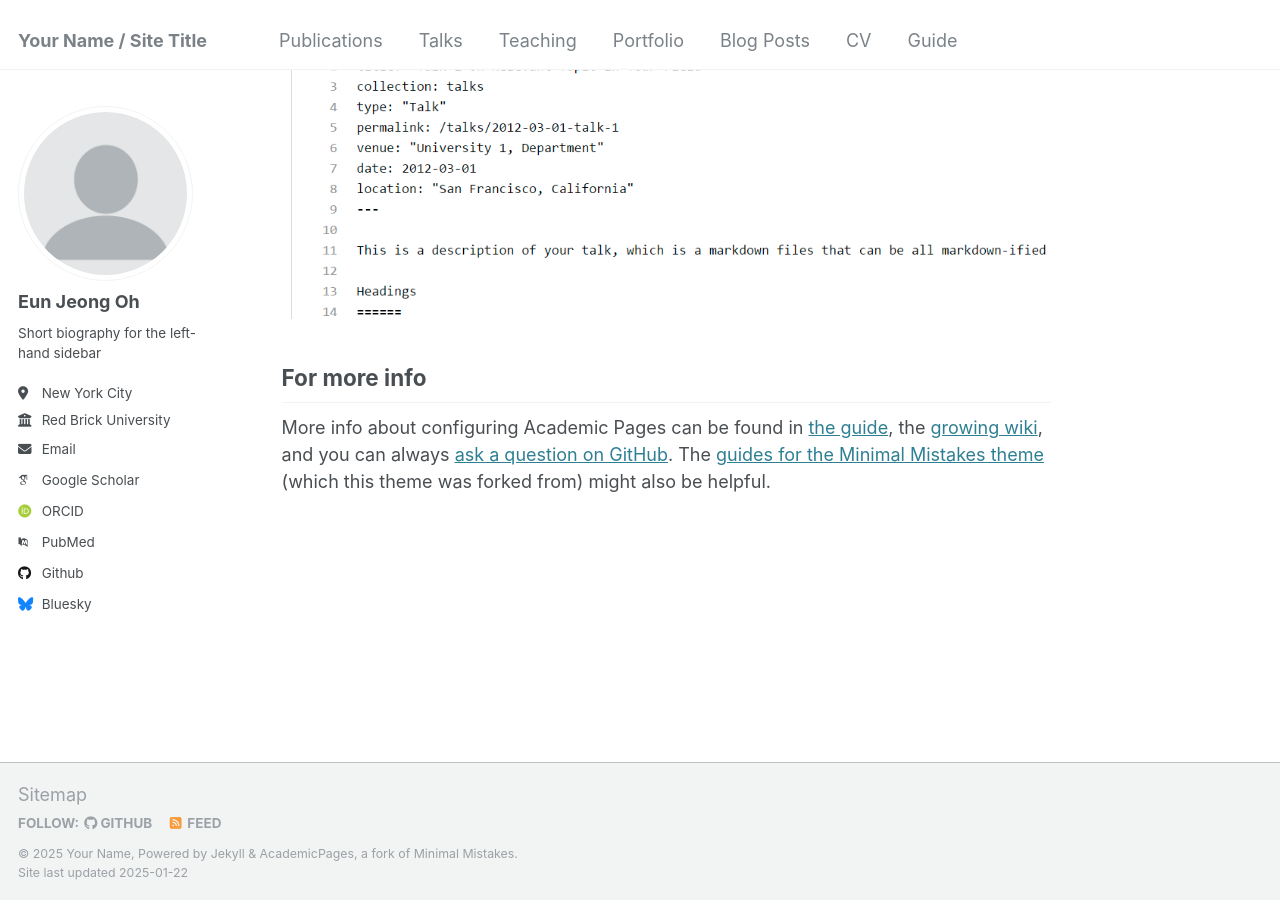
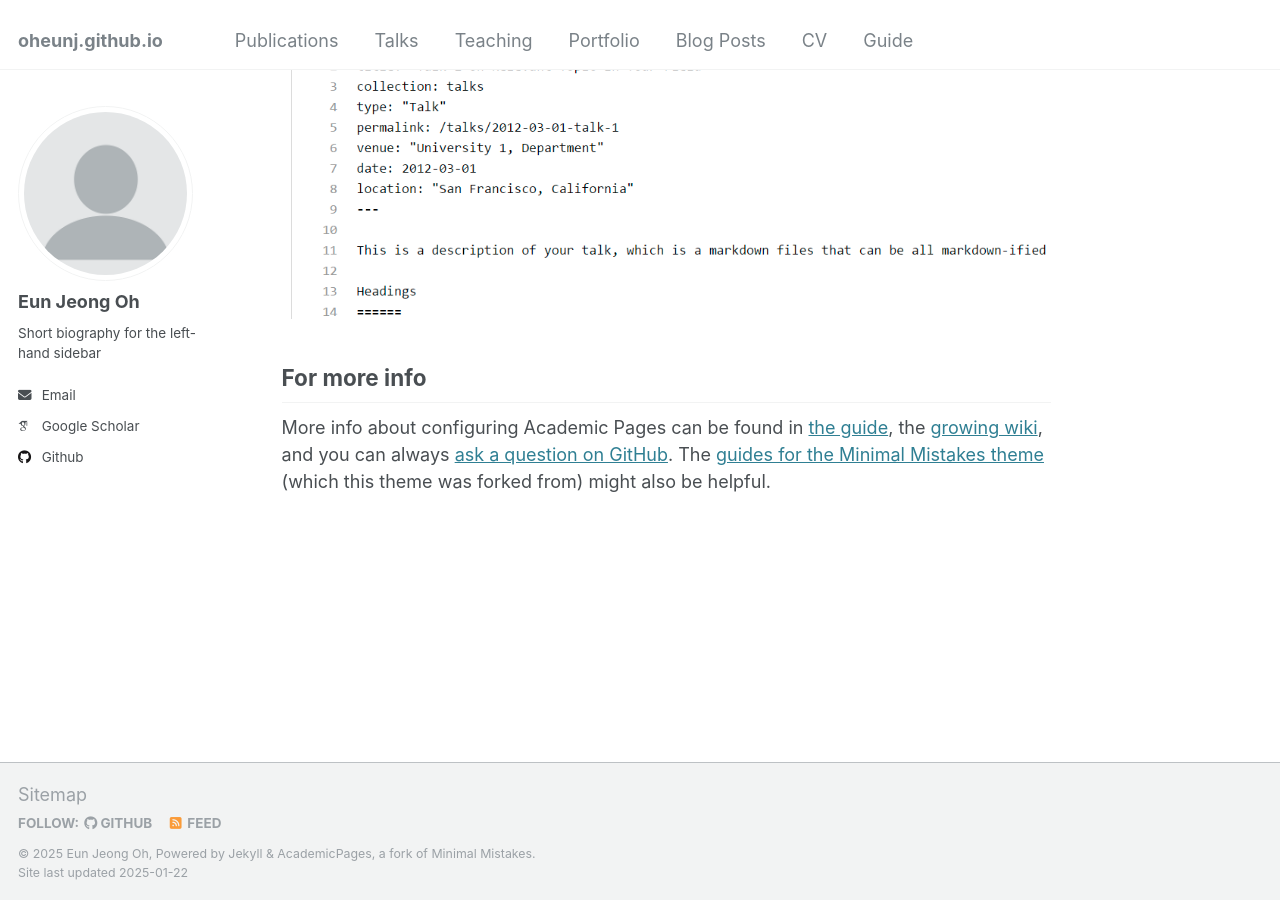
Before and after one commit to oheunj/oheunj.github.io, a Jekyll site: the page built from _pages/about.md, in a window 1280 px wide and 900 px high, scrolled down 2643 px. Built offline with Jekyll 4.4.1, drawn with Linux system fonts in a browser that asks for light colours; some web fonts are replaced.

Commit message:
Update _config.yml

```diff
--- a/_config.yml
+++ b/_config.yml
@@ -8,9 +8,9 @@
 
 # Basic Site Settings
 locale                   : "en-US"
-title                    : "Your Name / Site Title"
+title                    : # "Your Name / Site Title"
 title_separator          : "-"
-name                     : &name "Your Name"
+name                     : &name "Eun Jeong Oh"
 description              : &description "personal description"
 url                      : https://academicpages.github.io # the base hostname & protocol for your site e.g. "https://[your GitHub username].github.io"
 baseurl                  : "" # the subpath of your site, e.g. "/blog"
@@ -25,8 +25,8 @@ author:
   name             : "Eun Jeong Oh"
   pronouns         : # example: "she/her"
   bio              : "Short biography for the left-hand sidebar"
-  location         : "New York City"
-  employer         : "Red Brick University"
+  location         : # "New York City"
+  employer         : # "Red Brick University"
   uri              : # URL
   email            : "none@example.org"
 
@@ -34,9 +34,9 @@ author:
   arxiv            : # URL - Update with the correct link to your profile
   googlescholar    : "https://scholar.google.com/citations?user=PS_CX0AAAAAJ"
   impactstory      : # URL
-  orcid            : "http://orcid.org/yourorcidurl"
+  orcid            : # "http://orcid.org/yourorcidurl"
   semantic         : # URL
-  pubmed           : "https://www.ncbi.nlm.nih.gov/pubmed/?term=john+snow"
+  pubmed           : # "https://www.ncbi.nlm.nih.gov/pubmed/?term=john+snow"
   researchgate     : # URL
   scopus           : # URL
 
@@ -49,7 +49,7 @@ author:
   stackoverflow    : # User number or user number and name (i.e., use "1" or "1/jeff-atwood")
 
   # Social media
-  bluesky          : "bsky.app" # Replace this with you Bluesky username
+  bluesky          : # "bsky.app" # Replace this with you Bluesky username
   facebook         : # Username
   flickr           : # Username
   foursquare       : # Username
```
